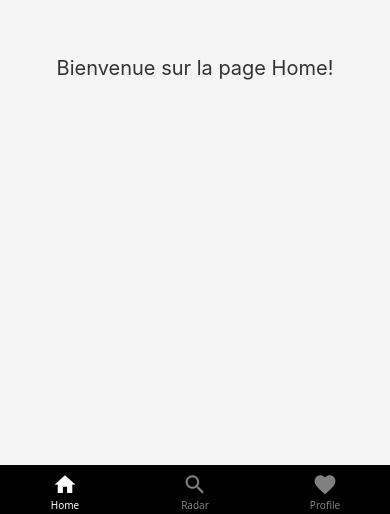
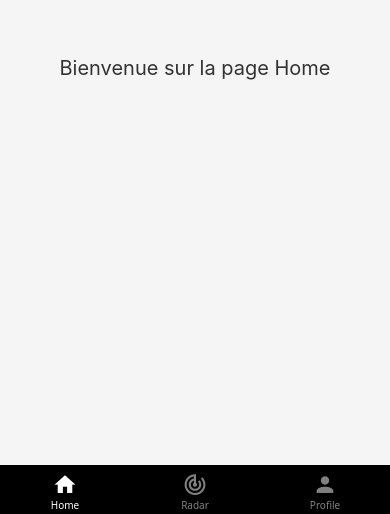
Before and after one commit to iassadki/kibris-radar, a React Native app: screen /Home in a window 390 px wide. Shown: the part 330-844 px from the top of the page. Built offline with nearby package versions, Linux system fonts and the light colour scheme.

Commit message:
navigation fonctionnelle

```diff
--- a/App.js
+++ b/App.js
@@ -36,7 +36,7 @@ const HomeScreenNavigator = () => {
         component={RadarScreen}
         options={{
           tabBarIcon: ({ color, size }) => (
-            <MaterialCommunityIcons name="magnify" color={color} size={size} />
+            <MaterialCommunityIcons name="radar" color={color} size={size} />
           ),
           headerShown: false,
         }}
@@ -46,7 +46,7 @@ const HomeScreenNavigator = () => {
         component={ProfileScreen}
         options={{
           tabBarIcon: ({ color, size }) => (
-            <MaterialCommunityIcons name="heart" color={color} size={size} />
+            <MaterialCommunityIcons name="account" color={color} size={size} />
           ),
           headerShown: false,
         }}
--- a/screens/HomeScreen.js
+++ b/screens/HomeScreen.js
@@ -4,7 +4,7 @@ import { View, Text, StyleSheet } from 'react-native';
 const HomeScreen = () => {
     return (
         <View style={styles.container}>
-            <Text style={styles.text}>Bienvenue sur la page Home!</Text>
+            <Text style={styles.text}>Bienvenue sur la page Home</Text>
         </View>
     );
 };
```
